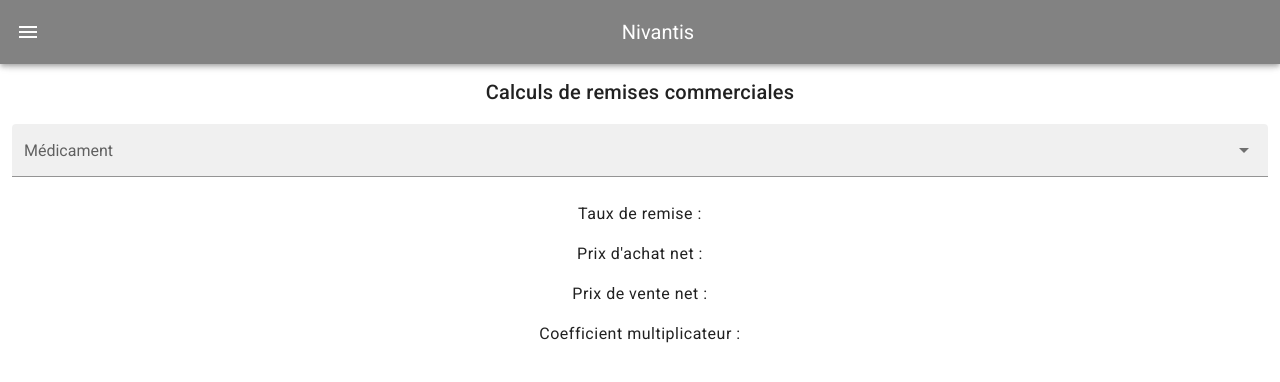
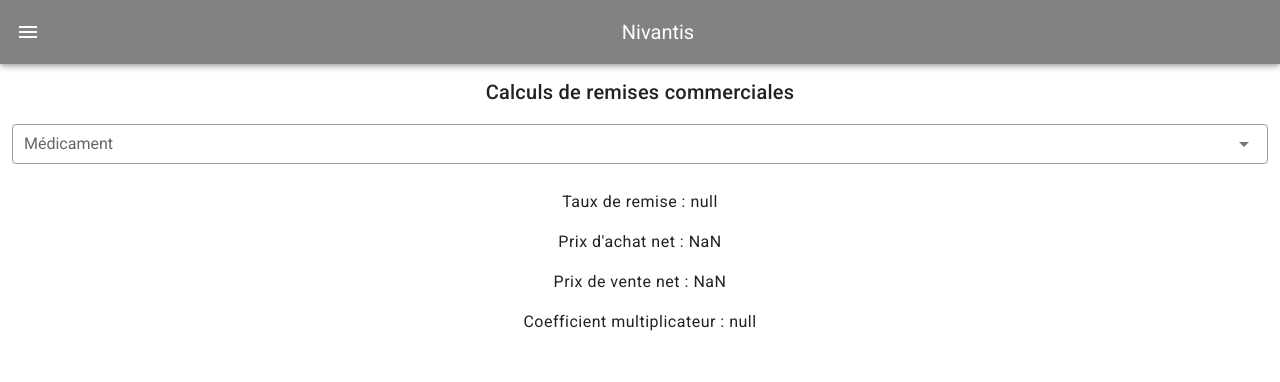
Before and after one commit to jeremdh62/vuejs-mspr-nivantis, a Vue app: page /#/calculatrice in a window 1280 px wide. Shown: the top 382 px of the page. Built offline with nearby package versions, Linux system fonts and the light colour scheme.

Commit message:
fonction calculatrice ok

```diff
--- a/src/components/CalculatriceComponent.vue
+++ b/src/components/CalculatriceComponent.vue
@@ -2,11 +2,13 @@
   <div>
        <p class="title"> Calculs de remises commerciales </p>
 
-    <v-autocomplete :items="items" dense filled label="Médicament"></v-autocomplete>
-      <p class="body-1"> Taux de remise : </p>
-      <p class="body-1"> Prix d'achat net : </p>
-      <p class="body-1"> Prix de vente net : </p>
-      <p class="body-1"> Coefficient multiplicateur : </p>
+    <v-select v-model="select" :items="items" item-text="nom" item-value="id" dense outlined label="Médicament" return-object></v-select>
+     <div v-if="`${select.id} === null`">
+      <p class="body-1" > Taux de remise : {{ `${select.remise}` }} </p>
+      <p class="body-1"> Prix d'achat net : {{PrixAchatNet(`${select.prixBrut}`,`${select.remise}`)}} </p>
+      <p class="body-1"> Prix de vente net : {{PrixVenteNet(PrixAchatNet(`${select.prixBrut}`,`${select.remise}`),`${select.coefMulti}`)}} </p>
+      <p class="body-1"> Coefficient multiplicateur : {{`${select.coefMulti}`}} </p>
+     </div>
   </div>
 </template>
 
@@ -15,7 +17,36 @@
     name: 'CalculatriceComponent',
 
     data: () => ({
-     items: ['Doliprane', 'Efferalgan', 'Fervex', 'Biseptine'],
+      prixNet:0,
+      venteNet:0,
+      select:{'id':null,'nom':null,'prixBrut':null,'remise':null,'coefMulti':null},
+     items: [{'id':1,'nom':'Doliprane','prixBrut':6,'remise':3,'coefMulti':1},
+            {'id':2,'nom':'Efferalgan','prixBrut':5,'remise':4,'coefMulti':2},
+            {'id':3,'nom':'Fervex','prixBrut':9,'remise':5,'coefMulti':3},
+            {'id:':4,'nom':'Biseptine','prixBrut':3,'remise':1,'coefMulti':4}],
     }),
+    methods: {
+
+      TauxRemise(achatNet, achatBrut) {
+        let remise = (1 - achatNet / achatBrut) * 100;
+        return remise;
+      },
+
+      PrixAchatNet(achatBrut, remise) {
+        let achatNet = achatBrut * (1 - remise)
+
+        return achatNet;
+      },
+
+      PrixVenteNet(achatNet, coefMulti) {
+        let venteNet = achatNet * coefMulti
+        return venteNet;
+      },
+
+      CoefficientMultiplicateur(venteNet, achatNet) {
+        let coefMulti = venteNet / achatNet
+        return coefMulti;
+      }
+    }
   }
 </script>
```
